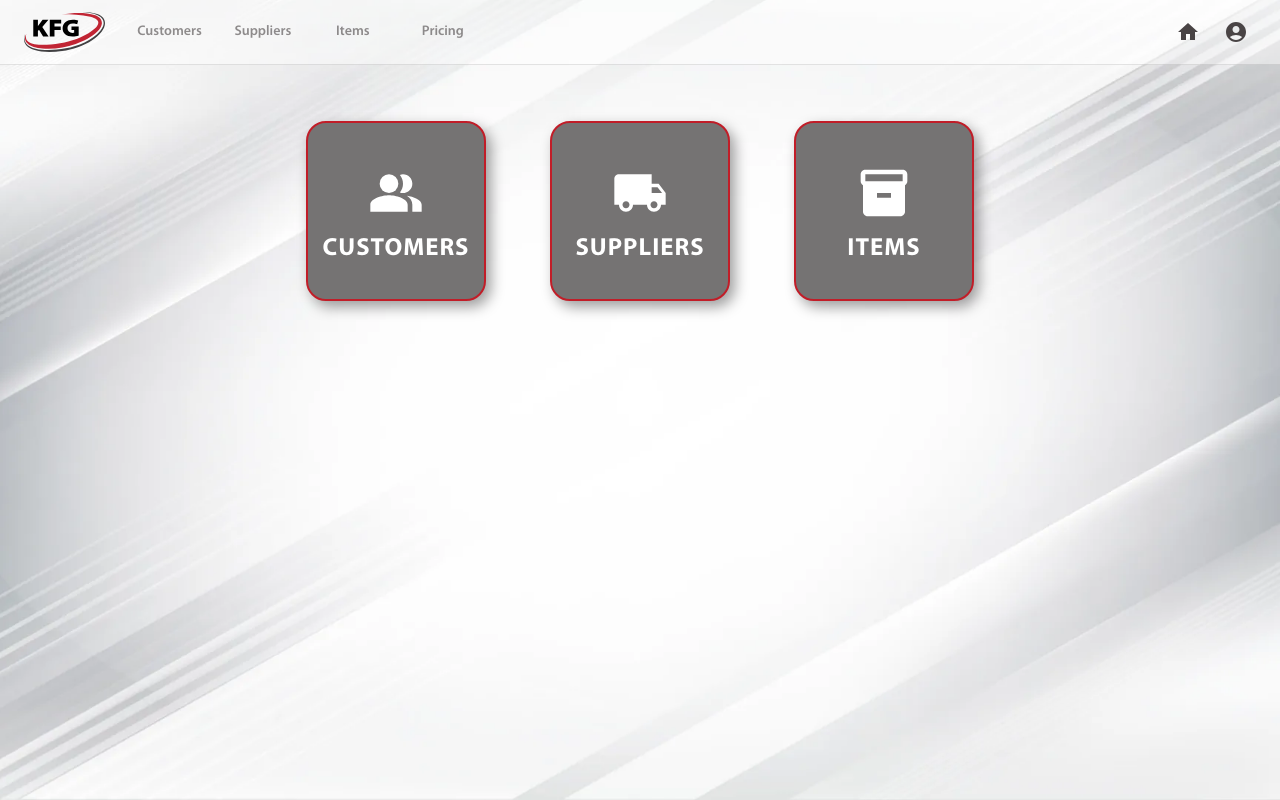
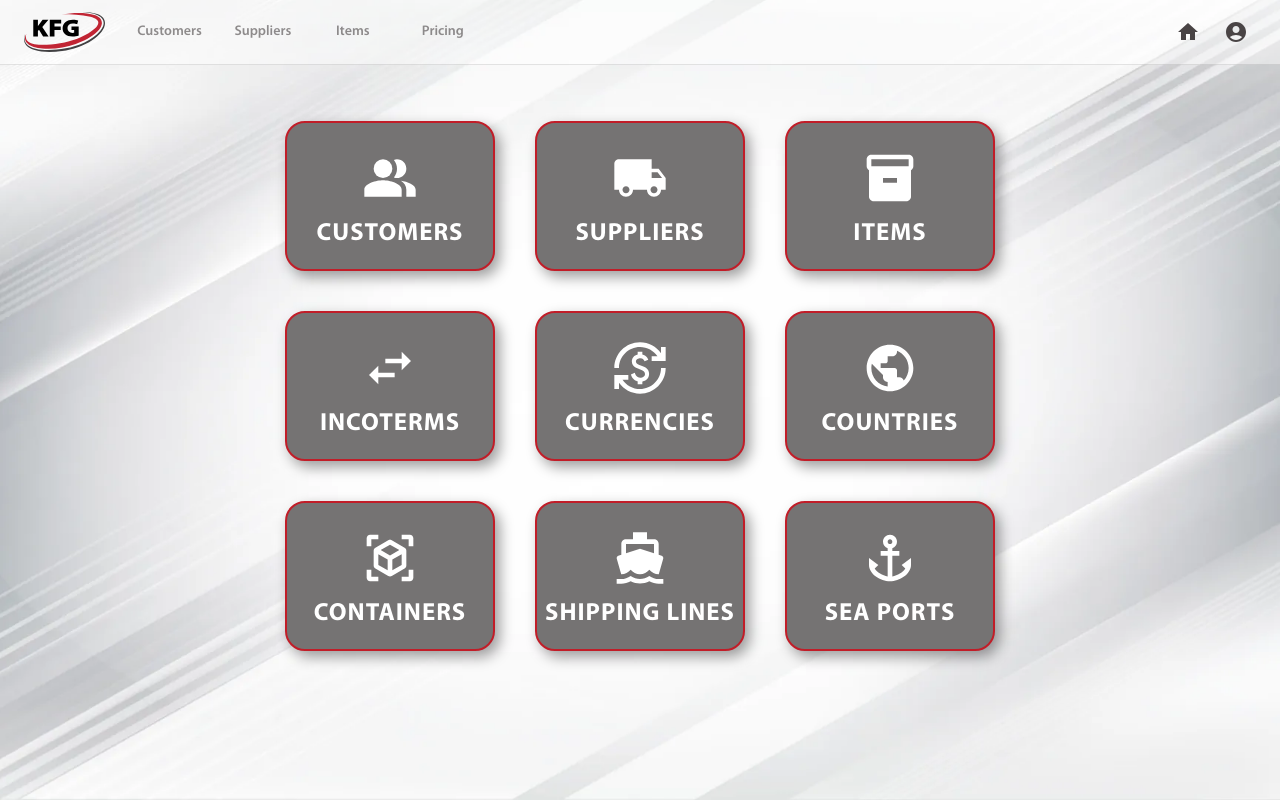
Before and after one commit to orishu10/kfg-pricing-website-, a React (Vite) app in the folder client/: page /dbm in a window 1280 px wide. Built offline with nearby package versions, Linux system fonts and the light colour scheme; sample sign-in values are in the browser's storage.

Commit message:
improving nav cards

```diff
--- a/client/src/pages/dbm/DbmPage.tsx
+++ b/client/src/pages/dbm/DbmPage.tsx
@@ -3,6 +3,12 @@ import Box from '@mui/material/Box';
 import PeopleAltIcon from '@mui/icons-material/PeopleAlt';
 import LocalShippingIcon from '@mui/icons-material/LocalShipping';
 import Inventory2Icon from '@mui/icons-material/Inventory2';
+import SwapHorizIcon from '@mui/icons-material/SwapHoriz';
+import CurrencyExchangeIcon from '@mui/icons-material/CurrencyExchange';
+import PublicIcon from '@mui/icons-material/Public';
+import ViewInArIcon from '@mui/icons-material/ViewInAr';
+import DirectionsBoatIcon from '@mui/icons-material/DirectionsBoat';
+import AnchorIcon from '@mui/icons-material/Anchor';
 import { NavCard } from '../home/components/NavCard';
 
 const iconSx = { fontSize: 56 } as const;
@@ -11,10 +17,25 @@ export const DbmPage = () => {
   const navigate = useNavigate();
 
   return (
-    <Box sx={{ display: 'flex', justifyContent: 'center', gap: { xs: 4, sm: 8 }, flexWrap: 'wrap', pt: 4 }}>
+    <Box
+      sx={{
+        display: 'grid',
+        gridTemplateColumns: { xs: '1fr', sm: 'repeat(2, max-content)', md: 'repeat(3, max-content)' },
+        justifyContent: 'center',
+        gap: { xs: 3, sm: 5 },
+        pt: 4,
+        pb: 4,
+      }}
+    >
       <NavCard icon={<PeopleAltIcon sx={iconSx} />} label="Customers" onClick={() => navigate('/customers')} />
       <NavCard icon={<LocalShippingIcon sx={iconSx} />} label="Suppliers" onClick={() => navigate('/suppliers')} />
       <NavCard icon={<Inventory2Icon sx={iconSx} />} label="Items" onClick={() => navigate('/items')} />
+      <NavCard icon={<SwapHorizIcon sx={iconSx} />} label="Incoterms" onClick={() => {}} />
+      <NavCard icon={<CurrencyExchangeIcon sx={iconSx} />} label="Currencies" onClick={() => {}} />
+      <NavCard icon={<PublicIcon sx={iconSx} />} label="Countries" onClick={() => {}} />
+      <NavCard icon={<ViewInArIcon sx={iconSx} />} label="Containers" onClick={() => {}} />
+      <NavCard icon={<DirectionsBoatIcon sx={iconSx} />} label="Shipping Lines" onClick={() => {}} />
+      <NavCard icon={<AnchorIcon sx={iconSx} />} label="Sea Ports" onClick={() => {}} />
     </Box>
   );
 };
--- a/client/src/pages/home/HomePage.tsx
+++ b/client/src/pages/home/HomePage.tsx
@@ -1,6 +1,7 @@
 import { useNavigate } from "react-router-dom";
 import Box from "@mui/material/Box";
 import StorageIcon from "@mui/icons-material/Storage";
+import AssessmentIcon from "@mui/icons-material/Assessment";
 import kfgLogo from "../../../public/KFG-Logo.svg";
 import pmsLogo from "../../../public/Icon PMS.svg";
 import pricingLogo from "../../../public/Icon PRICING.svg";
@@ -24,7 +25,8 @@ export const HomePage = () => {
           flexShrink: 0,
           display: "flex",
           justifyContent: "center",
-          gap: 10,
+          flexWrap: "wrap",
+          gap: { xs: 4, md: 6 },
           pt: 6,
           pb: 2,
         }}
@@ -35,7 +37,12 @@ export const HomePage = () => {
           onClick={() => navigate("/dbm")}
         />
         <NavCard icon={pricingLogo} label="PRICING" onClick={() => navigate("/pricing")} />
-        <NavCard icon={pmsLogo} label="PMS" onClick={() => {}} />
+        <NavCard icon={pmsLogo} label="LOGISTICS" onClick={() => {}} />
+        <NavCard
+          icon={<AssessmentIcon sx={{ fontSize: 56 }} />}
+          label="REPORTS"
+          onClick={() => {}}
+        />
       </Box>
 
       {/* KFG logo */}
--- a/client/src/pages/home/components/NavCard.tsx
+++ b/client/src/pages/home/components/NavCard.tsx
@@ -12,8 +12,8 @@ export const NavCard = ({ icon, label, onClick }: NavCardProps) => (
   <Box
     onClick={onClick}
     sx={{
-      width: 180,
-      height: 180,
+      width: 210,
+      height: 150,
       bgcolor: 'background.default',
       border: '2.5px solid',
       borderColor: 'primary.main',
--- a/client/src/theme.ts
+++ b/client/src/theme.ts
@@ -33,6 +33,18 @@ const theme = createTheme({
     MuiButton: {
       styleOverrides: { root: { textTransform: 'none', fontWeight: 600 } },
     },
+    MuiSelect: {
+      defaultProps: {
+        // Open the dropdown directly below the field instead of overlaying it.
+        // Cap the height so long lists scroll rather than growing past the
+        // viewport (which forces MUI to shift the menu back over the field).
+        MenuProps: {
+          anchorOrigin: { vertical: 'bottom', horizontal: 'left' },
+          transformOrigin: { vertical: 'top', horizontal: 'left' },
+          slotProps: { paper: { sx: { maxHeight: 320 } } },
+        },
+      },
+    },
     MuiCard: {
       styleOverrides: { root: { backgroundImage: 'none' } },
     },
```
